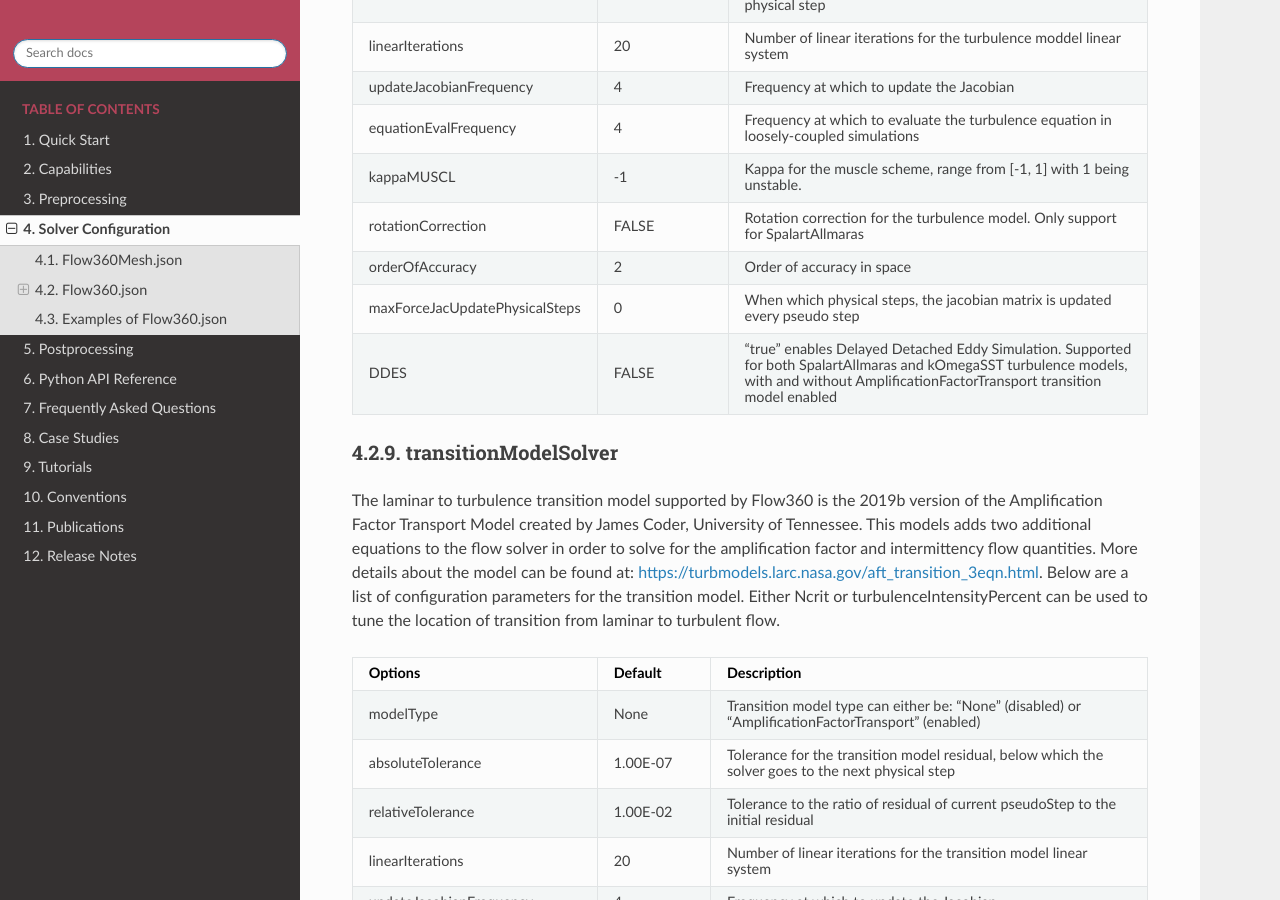
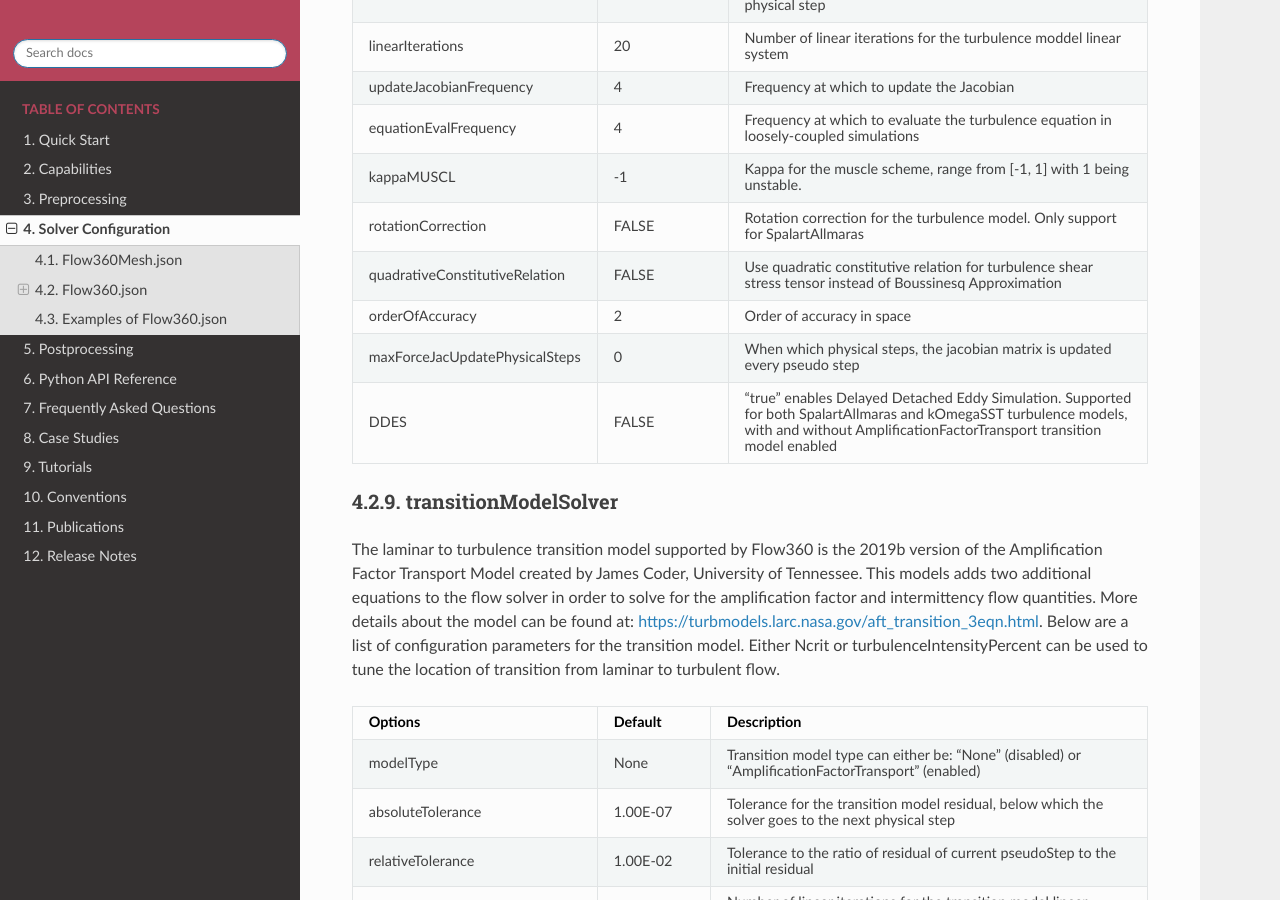
Before and after one commit to flexcompute-readthedocs/Flow360Documentation, a Sphinx documentation site: the page built from docs/source/solverConfiguration/solverConfiguration.rst, in a window 1280 px wide and 900 px high, scrolled down 6725 px. Built offline with Sphinx 7.4.7 and the Read the Docs theme 2.0.0, drawn with Linux system fonts in a browser that asks for light colours.

Commit message:
Add quadratic constitutive relation

```diff
--- a/docs/source/solverConfiguration/solverConfiguration.rst
+++ b/docs/source/solverConfiguration/solverConfiguration.rst
@@ -272,6 +272,8 @@
    +--------------------------------+-----------------+-------------------------------------------------------------------------------------------------------------------------------------------+
    | rotationCorrection             |      FALSE      | Rotation correction for the turbulence model. Only support for SpalartAllmaras                                                            |
    +--------------------------------+-----------------+-------------------------------------------------------------------------------------------------------------------------------------------+
+   | quadrativeConstitutiveRelation |      FALSE      | Use quadratic constitutive relation for turbulence shear stress tensor instead of Boussinesq Approximation                                |
+   +--------------------------------+-----------------+-------------------------------------------------------------------------------------------------------------------------------------------+
    | orderOfAccuracy                |        2        | Order of accuracy in space                                                                                                                |
    +--------------------------------+-----------------+-------------------------------------------------------------------------------------------------------------------------------------------+
    | maxForceJacUpdatePhysicalSteps |        0        | When which physical steps, the jacobian matrix is updated every pseudo step                                                               |
```
